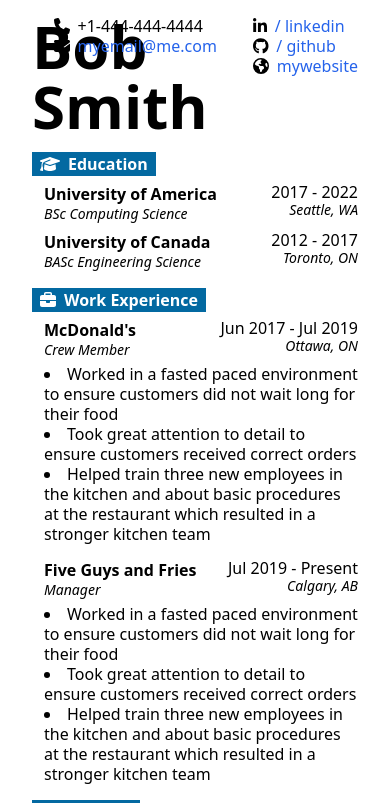
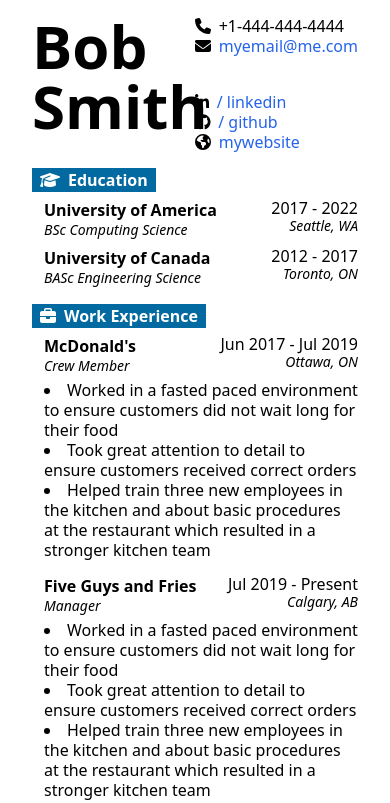
Before and after one commit to Blastose/resume-builder, a React (Create React App) app: page / in a window 390 px wide. Shown: the top 803 px of the page. Built offline with nearby package versions, Linux system fonts and the light colour scheme.

Commit message:
Adjust layout on small screens

```diff
--- a/src/components/personal-info/cv-personal-info.tsx
+++ b/src/components/personal-info/cv-personal-info.tsx
@@ -5,7 +5,7 @@ import MiscInfo from "./misc-info";
 class CVPersonalInfo extends React.Component {
   render() {
     return (
-      <div className="grid grid-cols-2 gap-40">
+      <div className="grid grid-cols-2">
         <FullName fullname="Bob Smith" />
         <MiscInfo
           links={{
--- a/src/components/personal-info/misc-info.tsx
+++ b/src/components/personal-info/misc-info.tsx
@@ -7,7 +7,7 @@ function MiscInfo(props: {
   contactInfo: { phoneNumber: string; email: string };
 }) {
   return (
-    <div className="flex gap-9 justify-self-end leading-tight">
+    <div className="flex flex-col sm:flex-row gap-9 justify-self-end leading-tight">
       <ContactInfo
         phoneNumber={props.contactInfo.phoneNumber}
         email={props.contactInfo.email}
```
